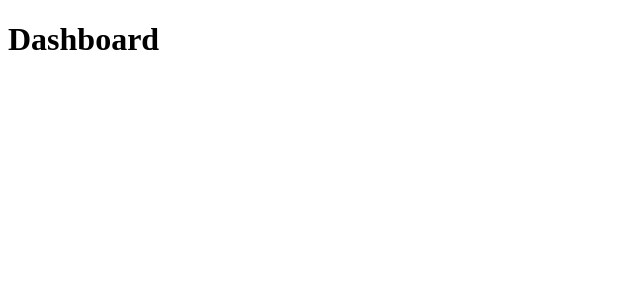
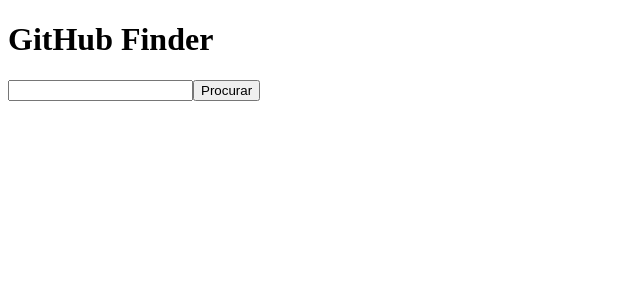
Before and after one commit to raphaelcdsouza/gitrepofinderfront, a React (Create React App) app: page / in a window 1280 px wide. Shown: the top 300 px of the page, without its empty margins (0-640 px from the left). Built offline with nearby package versions, Linux system fonts and the light colour scheme.

Commit message:
Dashboard page logig finished

```diff
--- a/src/pages/Dashboard/index.jsx
+++ b/src/pages/Dashboard/index.jsx
@@ -1,7 +1,79 @@
-import React from 'react';
+import React, { useState, useCallback } from 'react';
+
+import api from '../../services/api';
 
 const Dashboard = () => {
-  return <h1>Dashboard</h1>
+  const [repos, setRepos] = useState([]);
+  const [inputValue, setInputValue] = useState('');
+  const [error, setError] = useState('');
+  const [loading, setLoading] = useState(false);
+  const [repoOwner, setRepoOwner] = useState({});
+
+  const handleInputChange = useCallback(event => {
+    setInputValue(event.target.value);
+  }, []);
+
+  const handleFormSubmit = useCallback(async (event) => {
+    event.preventDefault();
+
+    setLoading(true);
+
+    try {
+      if (!inputValue) {
+        throw new Error('É necessário preencher o nome do usuário');
+      }
+
+      const [user, repos] = await Promise.all([api.get(`users/${inputValue}`), api.get(`users/${inputValue}/repos`)])
+
+      setRepos(repos.data);
+      setRepoOwner(user.data);
+      setError('');
+    }catch (err) {
+      if (err.isAxiosError && err.response.status === 404) {
+        setError('Usuário não encontrado');
+
+        return;
+      }
+
+      setError(err.message)
+    } finally {
+      setLoading(false);
+    }
+  }, [inputValue]);
+
+  return (
+    <>
+      <h1>GitHub Finder</h1>
+
+      <form onSubmit={handleFormSubmit}>
+        <input type="text" name="repo" onChange={handleInputChange} />
+        <button type="submit">Procurar</button>
+      </form>
+
+      {error && <span>{error}</span>}
+
+      {repos.length > 0 && (
+        <>
+          <h2>Repositórios de <span>{repoOwner.name}</span></h2>
+
+          {loading ? <p>Carregando...</p> : (
+            <ul>
+              {repos.map(repo => (
+              <li key={repo.id}>
+                <div>
+                  <strong>{repo.name}</strong>
+                  {repo.description && <p>{repo.description}</p>}
+                  <a href={repo.html_url}>Link para o repositório</a>
+                  <p><span>{repo.stargazers_count}</span> Número de estrelas</p>
+                </div>
+              </li>
+            ))}
+          </ul>)}
+        </>
+      )}
+
+    </>
+  );
 };
 
 export default Dashboard;
```
